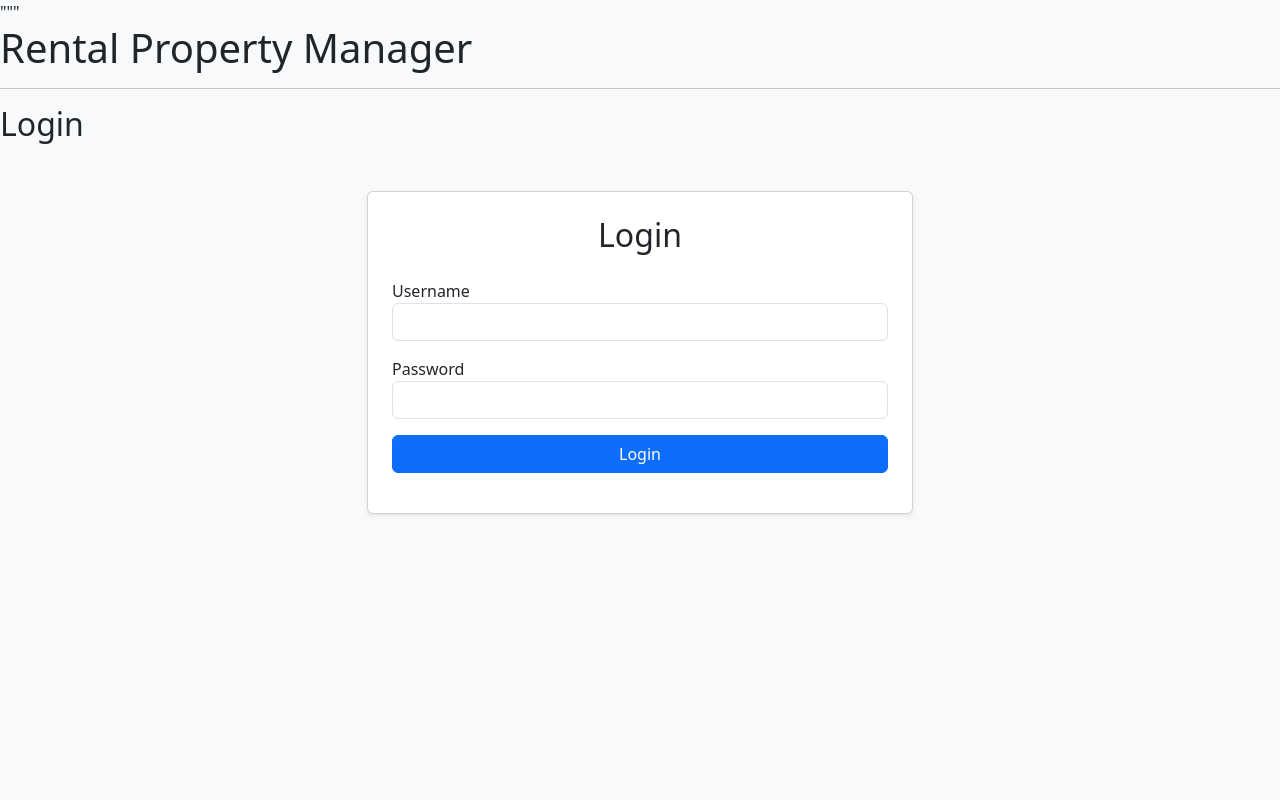
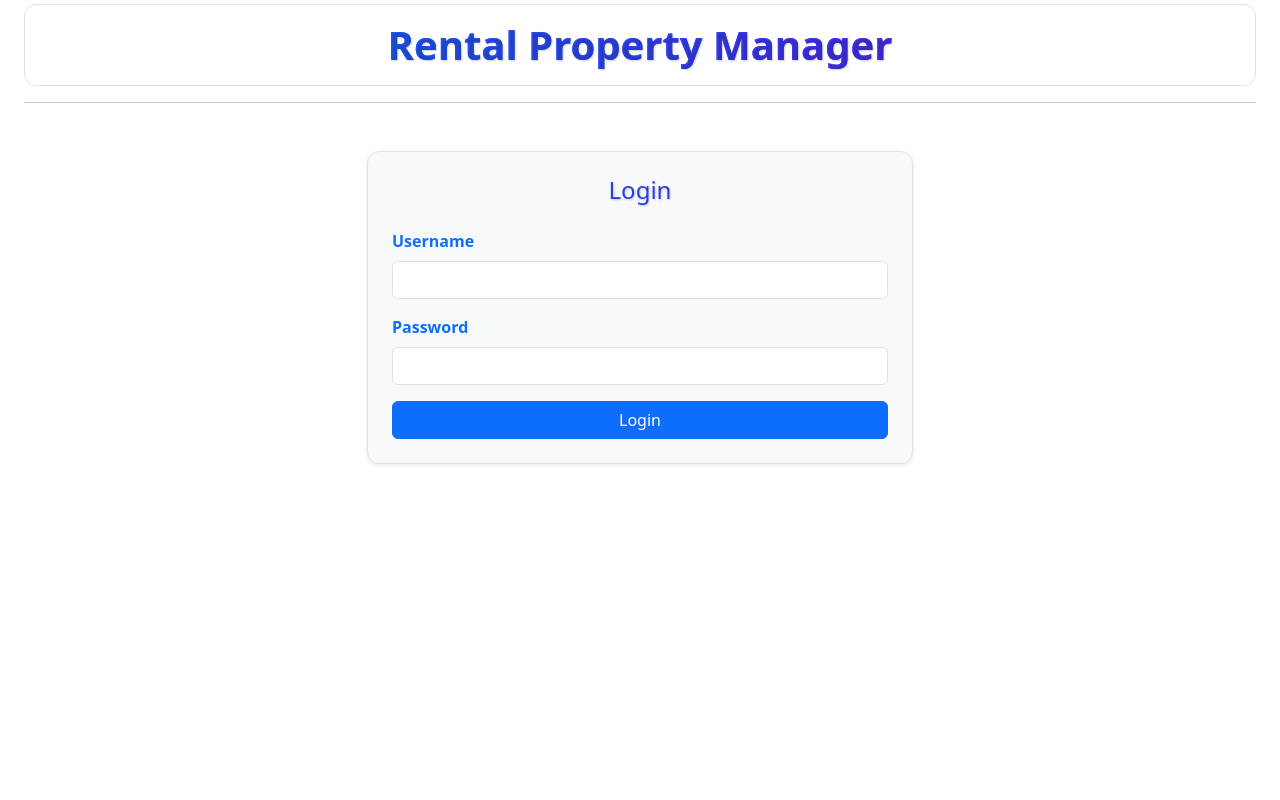
Before and after one commit to CoolRiz/RentalPropertyManager, a Flask app: page /login in a window 1280 px wide. Run offline with Flask 3, Linux system fonts and the light colour scheme.

Commit message:
Login page updation

```diff
--- a/templates/base.html
+++ b/templates/base.html
@@ -16,13 +16,41 @@
 
     <title>Rental Property Management</title>
 
+  <style>
+
+    .heading-gradient {
+      background: linear-gradient(to right, #007bff, #6610f2);
+      -webkit-background-clip: text;
+      -webkit-text-fill-color: transparent;
+      font-weight: bold;
+      font-size: 2.5rem;
+      text-shadow: 1px 1px 2px rgba(0,0,0,0.2);
+    }
+
+
+    .heading-container {
+      background-color: #f8f9fa;
+      padding: 20px;
+      border-radius: 8px;
+      margin-bottom: 20px;
+      border: 1px solid #dee2e6;
+    }
+  </style>
 
 
 
   </head>
-<body class="bg-light">
 
-    <h1>Rental Property Manager</h1>
+
+<body class="bg-white">
+
+
+  <!--Full-width Top Header -->
+  <div class="container-fluid py-1 px-4" mt-3>
+    <div class="p-3 text-center heading-gradient"
+      style="background-color: #f8f9fa; border: 1px solid #dee2e6; border-radius: 12px;">
+    <h2 class="m-0 text-center heading-gradient">Rental Property Manager</h2>
+  </div>
 
 
     <hr>
--- a/templates/login.html
+++ b/templates/login.html
@@ -1,20 +1,52 @@
-"""
+
 {% extends 'base.html' %}
 {% block content %}
-<h2>Login</h2>
 
+<head>
+    <style>
+
+    .login-gradient {
+      background: linear-gradient(to right, #007bff, #6610f2);
+      -webkit-background-clip: text;
+      -webkit-text-fill-color: transparent;
+      font-size: 1.5rem;
+      text-shadow: 1px 1px 2px rgba(0,0,0,0.2);
+    }
+
+    .login-label {
+        font-weight: 600;
+        color: #343a40; /* dark gray */
+    }
+
+    .login-card {
+        background-color: #f8f9fa; /* matching soft gray */
+        border-radius: 12px;
+        border: 1px solid #dee2e6;
+        box-shadow: 0 0 10px rgba(0,0,0,0.05);
+    }
+
+    .login-container {
+      background-color: #f8f9fa;
+      padding: 20px;
+      border-radius: 8px;
+      margin-bottom: 20px;
+      border: 1px solid #dee2e6;
+    }
+  </style>
+
+</head>
 <div class="container mt-5">
     <div class="row justify-content-center">
         <div class="col-md-6">
-            <div class="card p-4 shadow-sm">
-                <h2 class="mb-4 text-center">Login</h2>
+            <div class="card p-4 shadow-sm login-card">
+                <h2 class="mb-4 text-center login-gradient">Login</h2>
                 <form method="POST">
                     <div class="form-group mb-3">
-                        <label>Username</label>
+                        <label class="form-label fw-bold text-primary">Username</label>
                         <input type="text" name="username" class="form-control" required>
                     </div>
                     <div class="form-group mb-3">
-                        <label>Password</label>
+                        <label class="form-label fw-bold text-primary">Password</label>
                         <input type="password" name="password" class="form-control" required>
                     </div>
                     <div class="d-grid">
@@ -25,18 +57,6 @@
         </div>
     </div>
 </div>
-<!--
-<form method="POST">
-    <label>Username:</label><br>
-    <input type="text" name="username" required><br><br>
-
-    <label>Password:</label><br>
-    <input type="password" name="password" required><br><br>
-
-    <input type="submit" value="Login">
-</form>
-
--->
 
 
 {% endblock %}
```
